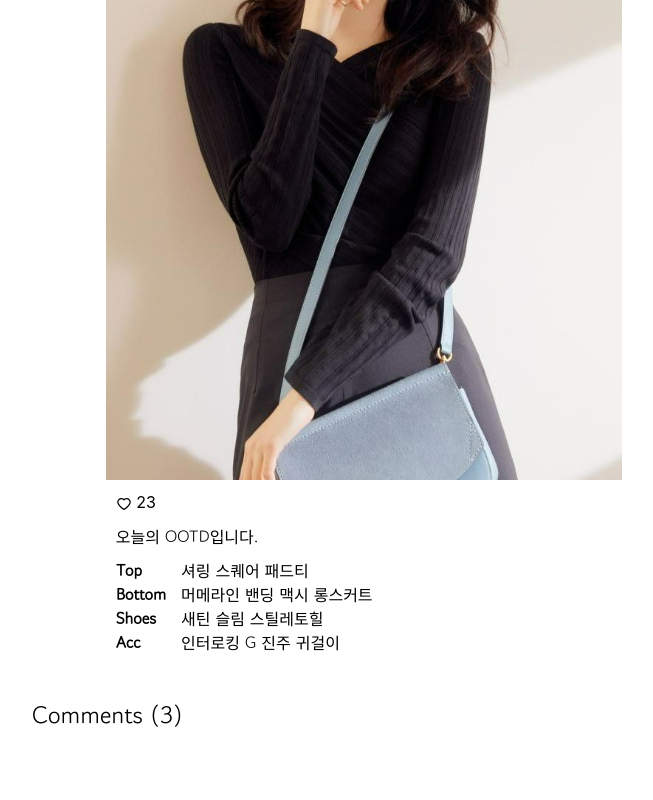
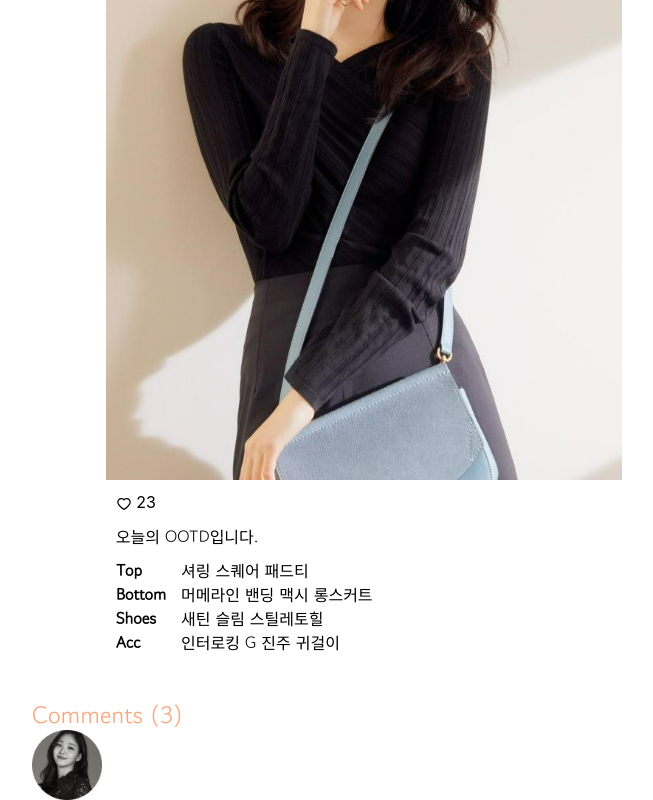
Before and after one commit to KimSeongKyu/mabcci, a React (Create React App) app in the folder frontend/mabcci/: page /OOTDDetail/1/1 in a window 1280 px wide. Shown: the part 316-1116 px from the top of the page, without its empty margins (239-892 px from the left). Before the commit the page ends 1048 px from the top, so only its background shows below. Built offline with nearby package versions, Linux system fonts and the light colour scheme; a web font is replaced by a local one.

Commit message:
[S05P13C107-37] [FE-seongaeee] feat: OOTD 상세 조회 댓글 디자인 구조 구축

```diff
--- a/frontend/mabcci/src/Components/Pages/AuthPage/Login/LoginForm.js
+++ b/frontend/mabcci/src/Components/Pages/AuthPage/Login/LoginForm.js
@@ -22,7 +22,6 @@ const LoginForm = () => {
 
     const response = await LoginApi(userAuthInfo);
     console.log(response);
-    console.log(userAuthInfo, typeof userAuthInfo);
     if (response.status === 200) {
       dispatch(LoginSuccess(response.userInfo));
       // history.push('/home');
--- a/frontend/mabcci/src/Components/Pages/ServicePage/OOTD/OOTDDetail/OOTDBottom.js
+++ b/frontend/mabcci/src/Components/Pages/ServicePage/OOTD/OOTDDetail/OOTDBottom.js
@@ -1,10 +1,14 @@
 import React from 'react';
+import userphoto from './Images/userphoto.png';
 
 const OOTDBottom = () => {
   return (
     <footer className="detail-bottom">
-      <div className="detail-bottom-title">
+      <div className="detail-comments-title">
         <h4>Comments (3)</h4>
+      </div>
+      <div className="detail-comments">
+        <img src={userphoto} alt="UserImage" width="70" />
       </div>
     </footer>
   );
--- a/frontend/mabcci/src/Components/Pages/ServicePage/OOTD/OOTDDetail/OOTDDetail.css
+++ b/frontend/mabcci/src/Components/Pages/ServicePage/OOTD/OOTDDetail/OOTDDetail.css
@@ -74,7 +74,7 @@
   margin-top: 5%;
 }
 
-.detail-bottom-title > h3 {
+.detail-comments-title > h4 {
   color: var(--main-color-1);
 }
 
```
